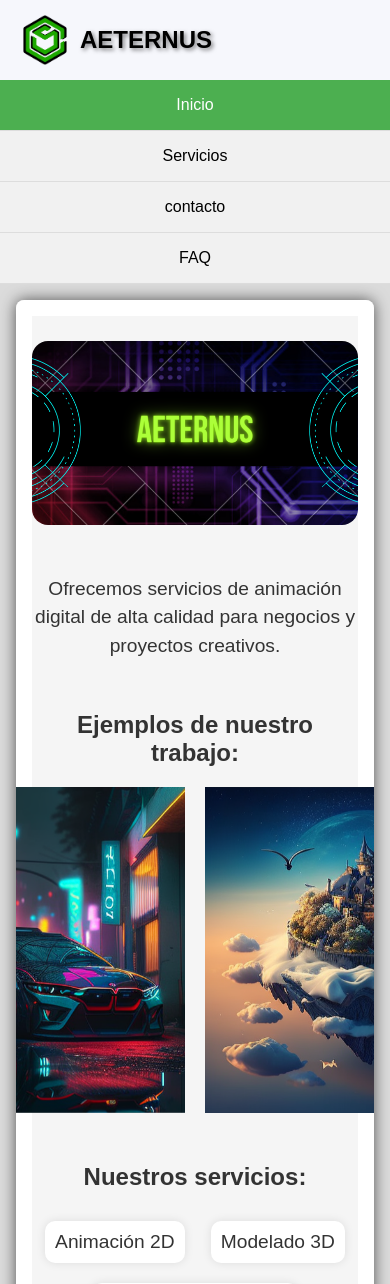
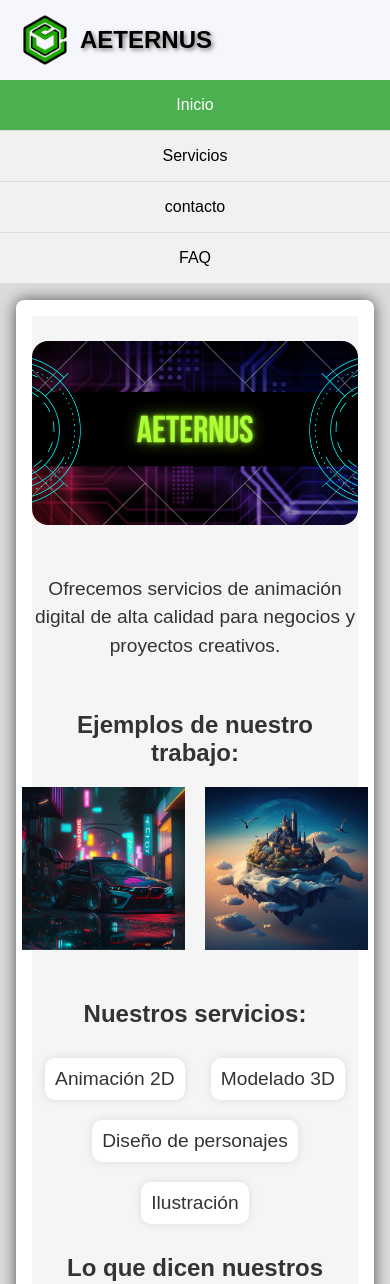
Before and after one commit to pruebas8scx/AETERUNUS, a React (Vite) app: page / in a window 390 px wide. Shown: the top 1284 px of the page. Built offline with nearby package versions, Linux system fonts and the light colour scheme.

Commit message:
carrusel v4.0.1.2

```diff
--- a/src/components/css/inicio.css
+++ b/src/components/css/inicio.css
@@ -141,7 +141,7 @@
 
 @media only screen and (max-width: 600px) {
   .carrusel img {
-    max-width: 100%;
+    max-width: 50%;
     height: auto;
     margin: 0 10px;
     display: block;
```
